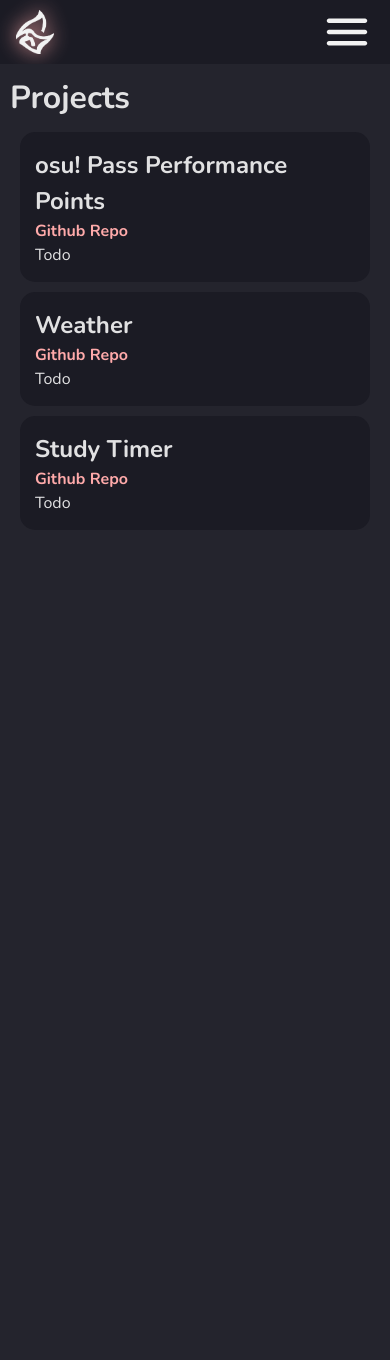
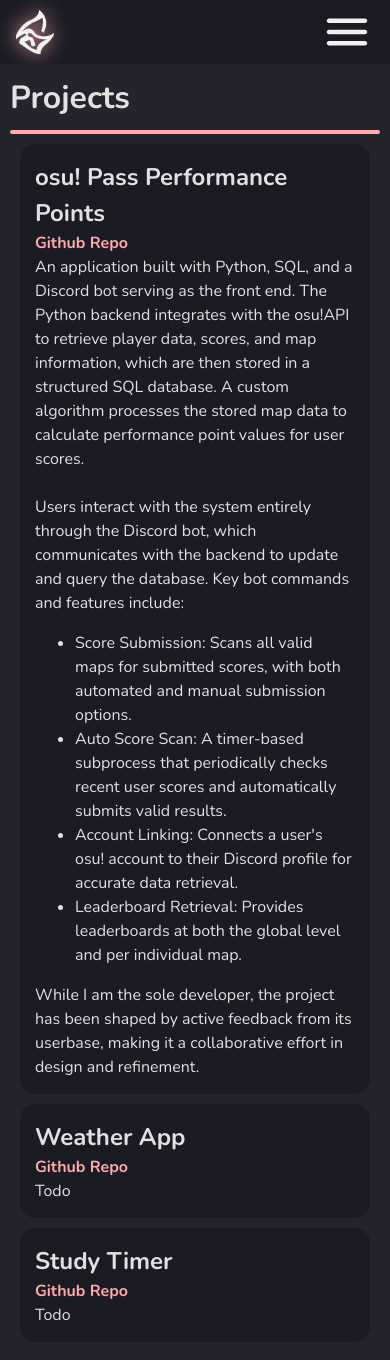
Before and after one commit to cloudiees/cloudiees.github.io, a React (Vite) app: page /projects in a window 390 px wide. Before the commit the page ends 844 px from the top, so only its background shows below. Built offline with nearby package versions, Linux system fonts and the light colour scheme.

Commit message:
added content, adjusted mobile view handling, turned font size from px to rem

```diff
--- a/src/components/Navbar/Navbar.css
+++ b/src/components/Navbar/Navbar.css
@@ -5,14 +5,14 @@
   top: 0;
   position: sticky;
   overflow: hidden;
-  font-size: 20px;
+  font-size: 1.25rem;
   display: flex;
   justify-content: space-between;
   align-items: center;
   width: 100%;
   margin: 0;
   padding: 0;
-  height: 64px;
+  height: 4rem;
 }
 
 .navbar,
@@ -51,7 +51,7 @@
 }
 
 .navbar img.logo {
-  height: 44px;
+  height: 2.75rem;
 }
 
 .navbar a.left.active img.logo {
@@ -88,7 +88,7 @@
 }
 
 .navbar-menu input {
-  height: 54px;
+  height: 3.375rem;
 }
 
 .menu-button {
--- a/src/components/Navbar/Navbar.jsx
+++ b/src/components/Navbar/Navbar.jsx
@@ -10,17 +10,17 @@ function Navbar() {
   // Used to show menu popup for small window view
   const [showElement, setShowElement] = useState(false);
   // Minimum width for default view to be enabled
-  const MIN_DEFAULT_WIDTH = 652;
   // Used to determine whether to use the small window view
   const [windowWidth, setWindowWidth] = useState(window.innerWidth);
-  const [useDefaultLayout, setUseDefaultLayout] = useState(window.innerWidth >= MIN_DEFAULT_WIDTH);
+  const [useDefaultLayout, setUseDefaultLayout] = useState(window.innerWidth >= window.innerHeight);
   // Resize handling
   useEffect(() => {
     const handleResize = () => {
       const width = window.innerWidth;
+      const height = window.innerHeight;
       setWindowWidth(width)
       console.log(width)
-      setUseDefaultLayout(width >= MIN_DEFAULT_WIDTH)
+      setUseDefaultLayout(width >= height)
     };
     window.addEventListener('resize', handleResize);
     return () => window.removeEventListener('resize', handleResize);
@@ -39,7 +39,11 @@ function Navbar() {
   return (
     <div className={`navbar-pos ${scrolled ? 'scrolled' : ''}`}>
       <div className='navbar'>
-        <CustomLink to="/" className="left"><img src={Logo} className="logo"></img></CustomLink>
+        <CustomLink to="/" className="left" onClick={() => {
+          setShowElement(false);
+          setScrolled(false);
+          window.scrollTo(0, 0);
+        }}><img src={Logo} className="logo"></img></CustomLink>
         {useDefaultLayout ? <FullSizedComponent setShowElement={setShowElement} setScrolled={setScrolled} /> : <MenuComponent setShowElement={setShowElement} showElement={showElement} />}
       </div>
       <div className="navbar-popup-links">
@@ -94,7 +98,7 @@ function MenuPopup({ setShowElement, setScrolled }) {
       animate={{ maxHeight: "21.5rem", opacity: 1 }}
       exit={{ maxHeight: 0, opacity: 0 }}
       transition={{ duration: .4, ease: "easeInOut" }}
-      style={{ display: 'flex', flexDirection: 'column' }}
+      style={{ display: 'flex', flexDirection: 'column'}}
     >
       <CustomLink to="/about" onClick={() => {
         setShowElement(false);
--- a/src/components/pages/About/About.jsx
+++ b/src/components/pages/About/About.jsx
@@ -22,13 +22,30 @@ export default function About() {
 
             <MiniHeaderComponent title="Gaming" />
             <div className="box">
-
+                Gaming might not seem like a defining part of who I am, but it has actually sparked many of my skills and interests. For example, my time playing Fortnite led me to explore creative tools like Blender and Photoshop, where I made custom character renders. More recently, my passion for osu!, a rhythm game, inspired me to dive into SQL and Discord integrations. I wanted to build an auxiliary program for osu! that supports a custom scoring algorithm I developed. You can find more details about this project on my Projects page.
             </div>
 
             <MiniHeaderComponent title="Keyboards" />
-            <div className="box-grid">
-                <div className="box">test</div>
-                <div className="box">bskdfjalsfjlksjdafklsjfasdlfjsakldfj</div>
+            <div>
+                <div className="box">
+                    Building custom keyboards has been more than just a hobby for me, it's been a hands-on way to learn and grow. Each build presented unique challenges, from troubleshooting hardware to refining design choices, and every project taught me valuable lessons in problem-solving, patience, and attention to detail. In this section, I'll share some of the keyboards I've built and the key takeaways I gained from each one.
+                </div>
+                <div className="box-grid">
+                    <div className="box">test</div>
+                    <div className="box">bskdfjalsfjlksjdafklsjfasdlfjsakldfj</div>
+                </div>
+                <div className="box-grid">
+                    <div className="box">test</div>
+                    <div className="box">bskdfjalsfjlksjdafklsjfasdlfjsakldfj</div>
+                </div>
+                <div className="box-grid">
+                    <div className="box">test</div>
+                    <div className="box">bskdfjalsfjlksjdafklsjfasdlfjsakldfj</div>
+                </div>
+                <div className="box-grid">
+                    <div className="box">test</div>
+                    <div className="box">bskdfjalsfjlksjdafklsjfasdlfjsakldfj</div>
+                </div>
             </div>
         </div>
 
--- a/src/components/pages/Experience/Experience.jsx
+++ b/src/components/pages/Experience/Experience.jsx
@@ -4,6 +4,7 @@ export default function Experience() {
     return (
         <div className="content-body">
             <h1>Experience</h1>
+            <hr />
         </div>
     )
 }
--- a/src/components/pages/Home/Home.css
+++ b/src/components/pages/Home/Home.css
@@ -1,14 +1,14 @@
 @import url('https://fonts.googleapis.com/css2?family=Nunito:wght@400;700&display=swap');
 
 .home-content {
-  height: calc(100dvh - 64px);
+  height: calc(100dvh - 4rem);
   display: flex;
   flex-direction: column;
   gap: 0;
   justify-content: center;
   align-items: center;
   text-align: center;
-  font-size: 2rem;
+  font-size: 5vw;
   position: relative;
   z-index: -1;
 }
--- a/src/components/pages/Links/Links.jsx
+++ b/src/components/pages/Links/Links.jsx
@@ -4,6 +4,7 @@ export default function Links() {
     return (
         <div className="content-body">
             <h1>Links</h1>
+            <hr />
         </div>
     )
 }
--- a/src/components/pages/Projects/Projects.css
+++ b/src/components/pages/Projects/Projects.css
@@ -5,7 +5,7 @@
   flex-wrap: wrap;
 }
 
-@media (max-width: 652px) {
+@media (orientation: portrait) {
   .project-header {
     flex-direction: column;
     align-items: flex-start;
--- a/src/components/pages/Projects/Projects.jsx
+++ b/src/components/pages/Projects/Projects.jsx
@@ -4,18 +4,29 @@ export default function Projects() {
     return (
         <div className="content-body">
             <h1>Projects</h1>
-
+            <hr />
             <div className="box">
                 <div className="project-header">
                     <h2>osu! Pass Performance Points</h2>
                     <a href="https://github.com/cloudiees/osu-pass-performance-points" target="_blank">Github Repo</a>
                 </div>
-                <p>Todo</p>
+                <p>
+                    An application built with Python, SQL, and a Discord bot serving as the front end. The Python backend integrates with the osu!API to retrieve player data, scores, and map information, which are then stored in a structured SQL database. A custom algorithm processes the stored map data to calculate performance point values for user scores.
+                    <br /><br />
+                    Users interact with the system entirely through the Discord bot, which communicates with the backend to update and query the database. Key bot commands and features include:
+                    <ul>
+                        <li>Score Submission: Scans all valid maps for submitted scores, with both automated and manual submission options.</li>
+                        <li>Auto Score Scan: A timer-based subprocess that periodically checks recent user scores and automatically submits valid results.</li>
+                        <li>Account Linking: Connects a user's osu! account to their Discord profile for accurate data retrieval.</li>
+                        <li>Leaderboard Retrieval: Provides leaderboards at both the global level and per individual map.</li>
+                    </ul>
+                    While I am the sole developer, the project has been shaped by active feedback from its userbase, making it a collaborative effort in design and refinement.
+                </p>
             </div>
 
             <div className="box">
                 <div className="project-header">
-                    <h2>Weather </h2>
+                    <h2>Weather App</h2>
                     <a href="https://github.com/cloudiees/StudyTimer" target="_blank">Github Repo</a>
                 </div>
                 <p>Todo</p>
--- a/src/styles.css
+++ b/src/styles.css
@@ -93,7 +93,7 @@ p {
 
 hr {
   border: none;
-  height: 3px;
+  height: 4px;
   background-color: #FFAAAA;
   border-radius: 10px;
 }
```
